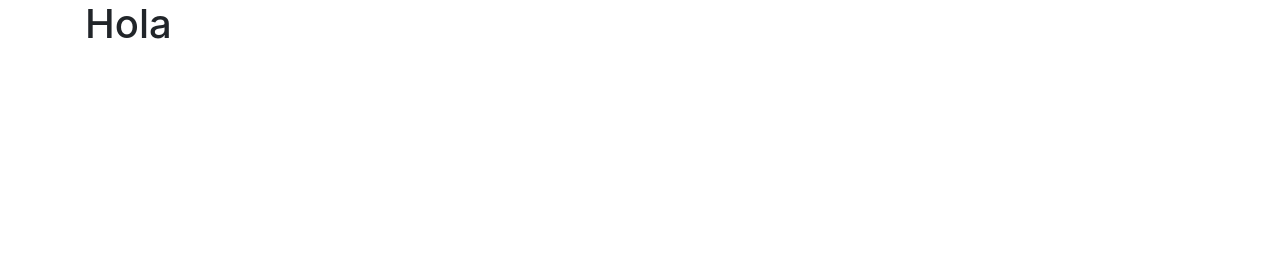
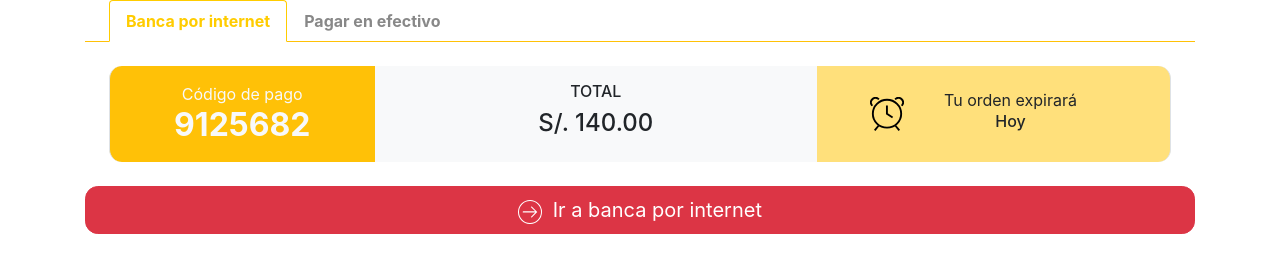
Before and after one commit to JessicaMP/RedBus-js, a website: page public/index.html in a window 1280 px wide. Drawn offline with nearby package versions, Linux system fonts and the light colour scheme.

Commit message:
Agregando Main

```diff
--- a/public/index.html
+++ b/public/index.html
@@ -11,11 +11,52 @@
     <link rel="stylesheet" type="text/css" href="css/main.css" media="screen">
     <title>RedBus</title>
 </head>
-<div class="container">
-    <h1>Hola</h1>
 
-</div>
-<body>
+<body class="container">
+    <main>
+        <nav>
+            <div class="nav nav-tabs border-warning eyelashes" id="nav-tab" role="tablist">
+                <a class="nav-item nav-link active ml-4" id="nav-home-tab" data-toggle="tab" href="#nav-home" role="tab" aria-controls="nav-home"
+                    aria-selected="true">Banca por internet</a>
+                <a class="nav-item nav-link" id="nav-profile-tab" data-toggle="tab" href="#nav-profile" role="tab" aria-controls="nav-profile"
+                    aria-selected="false">Pagar en efectivo</a>
+            </div>
+        </nav>
+        <div class="tab-content" id="nav-tabContent">
+            <div class="row m-4 printMe timeBox">
+                <div class="col-xl-3 col-4 d-flex flex-column align-items-center p-3 bg-warning border-left">
+                    <p class="text-light mb-0">Código de pago</p>
+                    <div>
+                        <h2 class="mb-0 text-center text-light font-weight-bold">9125682</h2>
+                    </div>
+                </div>
+                <div class="col-xl-5 col-3 d-flex flex-column align-items-center p-3 bg-light">
+                    <h6 class="align-middle">TOTAL</h6>
+                    <div>
+                        <h4>S/. 140.00</h4>
+                    </div>
+                </div>
+                <div class="col-xl-4 col-5 d-flex justify-content-center align-items-center p-3 color-time-box border-right">
+                    <img class="mr-0 timeIcon" src="assets/images/icon_time.svg" alt="Generic placeholder image" style="width:
+                        2.125rem">
+                    <div class="media-body col-md-8">
+                        <p class="text-center mb-0">Tu orden expirará</p>
+                        <h6 class="text-center">Hoy</h6>
+                    </div>
+                </div>
+            </div>
+            <div class="tab-pane fade show active" id="nav-home" role="tabpanel" aria-labelledby="nav-home-tab">
+                <!--Banca por internet-->
+            </div>
+            <div class="tab-pane fade" id="nav-profile" role="tabpanel" aria-labelledby="nav-profile-tab">
+                <!--Pagar en efectivo-->
+            </div>
+            <button type="button" class="btn btn-danger btn-lg btn-block mt-4 mb-4 border-link">
+                <a href="link" target="_black" style="text-decoration: none; color:white">
+                    <img src="assets/images/icon_arrow.svg" alt="Arrow image" style="width:24px; margin-right:5px"> Ir a banca por internet</a>
+            </button>
+        </div>
+    </main>
     <script src="https://code.jquery.com/jquery-3.2.1.slim.min.js" integrity="sha384-KJ3o2DKtIkvYIK3UENzmM7KCkRr/rE9/Qpg6aAZGJwFDMVNA/GpGFF93hXpG5KkN"
         crossorigin="anonymous"></script>
     <script src="https://cdnjs.cloudflare.com/ajax/libs/popper.js/1.12.9/umd/popper.min.js" integrity="sha384-ApNbgh9B+Y1QKtv3Rn7W3mgPxhU9K/ScQsAP7hUibX39j7fakFPskvXusvfa0b4Q"
```
